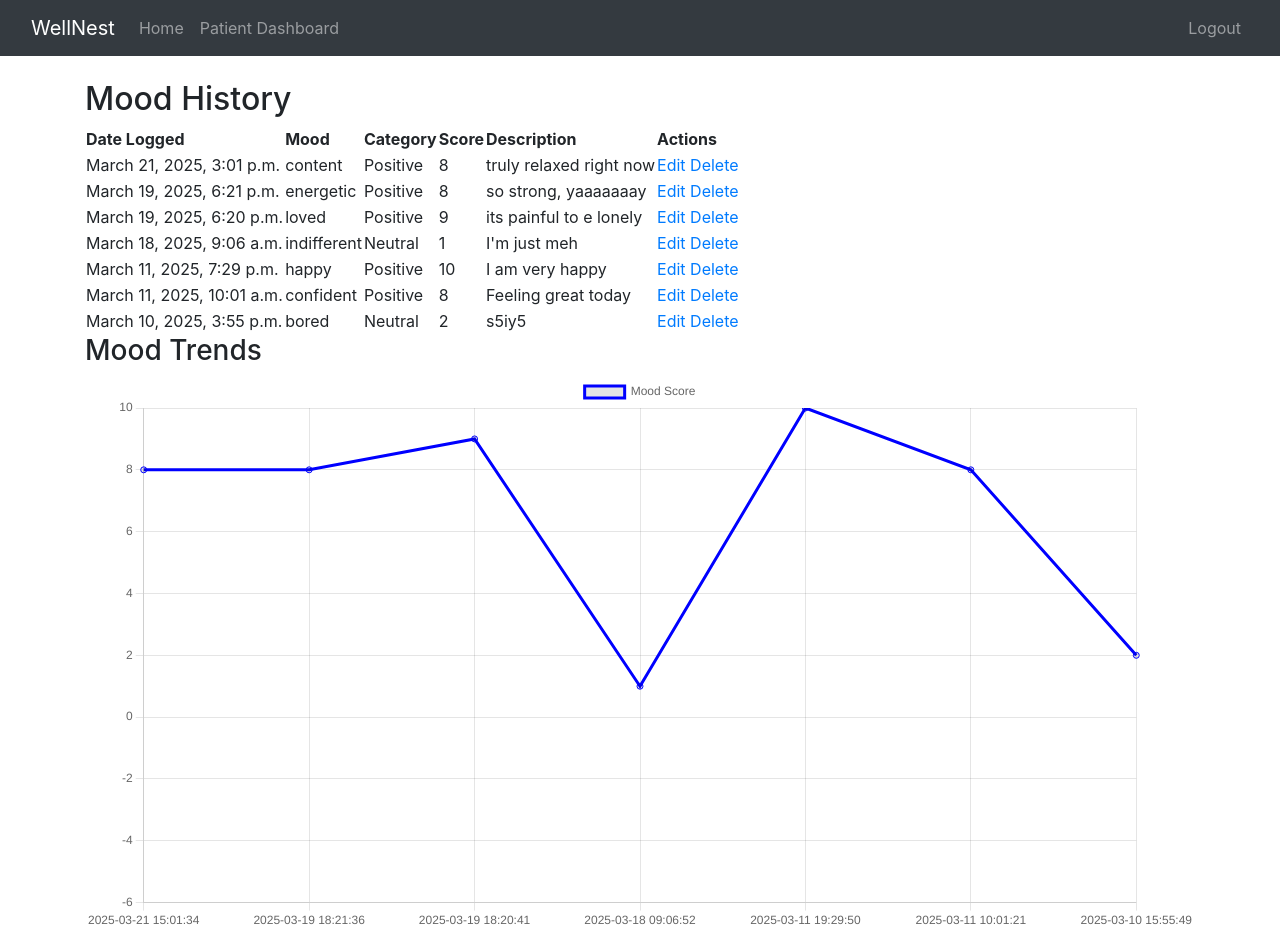
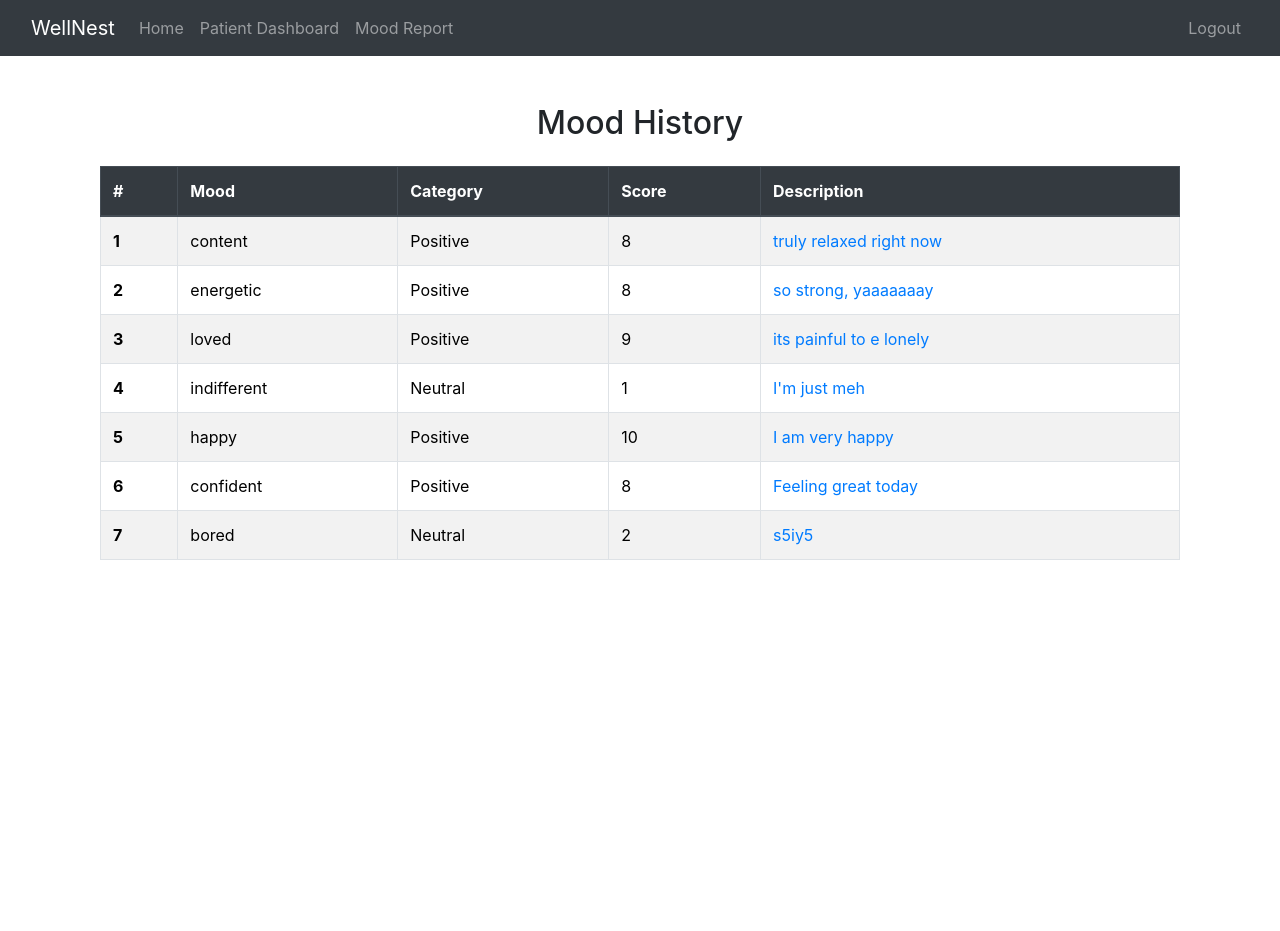
Before and after one commit to Leeshirn/mental-health-management, a Django app: page /mood_history/ in a window 1280 px wide. After the commit the page ends 560 px from the top, so only its background shows below. Run offline with Django 5.2, Linux system fonts and the light colour scheme; a user stored in the database is signed in; data comes from the database, SQL or seed files in the repository; both versions use the stored data as it was after the commit; some libraries are stand-ins or nearby versions.

Commit message:
styling the mood pages

```diff
--- a/mental/website/models.py
+++ b/mental/website/models.py
@@ -31,29 +31,29 @@ MOOD_CATEGORIES = [
 MOODS = [
     ('happy', 'Positive', 10),
     ('excited', 'Positive', 9),
-    ('grateful', 'Positive', 8),
-    ('content', 'Positive', 7),
-    ('hopeful', 'Positive', 6),
-    ('proud', 'Positive', 5),
-    ('relaxed', 'Positive', 5),
-    ('loved', 'Positive', 6),
-    ('confident', 'Positive', 7),
+    ('grateful', 'Positive', 9),
+    ('content', 'Positive', 8),
+    ('hopeful', 'Positive', 8),
+    ('proud', 'Positive', 7),
+    ('relaxed', 'Positive', 7),
+    ('loved', 'Positive', 9),
+    ('confident', 'Positive', 8),
     ('energetic', 'Positive', 8),
     ('optimistic', 'Positive', 9),
-    ('relieved', 'Positive', 10),
+    ('relieved', 'Positive', 8),
     ('calm', 'Neutral', 4),
-    ('bored', 'Neutral', 3),
-    ('indifferent', 'Neutral', 2),
-    ('tired', 'Neutral', 1),
-    ('okay', 'Neutral', 2),
-    ('apathetic', 'Neutral', 1),
-    ('unsure', 'Neutral', 3),
+    ('bored', 'Neutral', 2),
+    ('indifferent', 'Neutral', 1),
+    ('tired', 'Negative', -1),
+    ('okay', 'Neutral', 3),
+    ('apathetic', 'Negative', -1),
+    ('unsure', 'Neutral', 2),
     ('blank', 'Neutral', 0),
-    ('sad', 'Negative', -1),
-    ('angry', 'Negative', -2),
-    ('stressed', 'Negative', -3),
-    ('frustrated', 'Negative', -2),
-    ('anxious', 'Negative', -4),
+    ('sad', 'Negative', -2),
+    ('angry', 'Negative', -4),
+    ('stressed', 'Negative', -4),
+    ('frustrated', 'Negative', -3),
+    ('anxious', 'Negative', -5),
     ('guilty', 'Negative', -3),
     ('lonely', 'Negative', -4),
     ('hopeless', 'Negative', -5),
--- a/mental/website/templates/mood_tracker/mood_history.html
+++ b/mental/website/templates/mood_tracker/mood_history.html
@@ -1,63 +1,33 @@
 {% extends 'base.html' %}
 
 {% block content %}
-<h2>Mood History</h2>
-<table>
-    <thead>
+<div class="container mt-4">
+    <h2 class="text-center mb-4">Mood History</h2>
+    <div class="table-responsive">
+        <table class="table table-striped table-hover table-bordered">
+            <thead class="thead-dark">
                 <tr>
-            <th>Date Logged</th>
-            <th>Mood</th>
-            <th>Category</th>
-            <th>Score</th>
-            <th>Description</th>
-            <th>Actions</th>
+                    <th scope="col">#</th>
+                    <th scope="col">Mood</th>
+                    <th scope="col">Category</th>
+                    <th scope="col">Score</th>
+                    <th scope="col">Description</th>
                 </tr>
             </thead>
             <tbody>
                 {% for entry in mood_entries %}
                 <tr>
-            <td>{{ entry.date_logged }}</td>
+                    <th scope="row">{{ forloop.counter }}</th>
                     <td>{{ entry.mood }}</td>
                     <td>{{ entry.category }}</td>
                     <td>{{ entry.score }}</td>
-            <td>{{ entry.description }}</td>
                     <td>
-                <a href="{% url 'update_mood' entry.id %}">Edit</a>
-
-                <a href="{% url 'delete_mood_entry' entry.id %}">Delete</a>
+                        <a href="{% url 'update_mood' entry.id %}" class="text-decoration-none text-primary">{{ entry.description }}</a>
                     </td>
                 </tr>
                 {% endfor %}
             </tbody>
         </table>
-
-<h3>Mood Trends</h3>
-<canvas id="moodChart"></canvas>
-
-<script src="https://cdn.jsdelivr.net/npm/chart.js"></script>
-<script>
-    var moodData = JSON.parse('{{ mood_data|escapejs }}');
-
-    var ctx = document.getElementById('moodChart').getContext('2d');
-    var chart = new Chart(ctx, {
-        type: 'line',
-        data: {
-            labels: moodData.dates,
-            datasets: [
-                {
-                    label: 'Mood Score',
-                    borderColor: 'blue',
-                    data: moodData.scores,
-                    fill: false
-                }
-            ]
-        },
-        options: {
-            responsive: true,
-            scales: {
-                y: { min: -6, max: 10 }
-            }
-        }
-    });
-</script>
+    </div>
+</div>
 {% endblock %}
--- a/mental/website/templates/navbar.html
+++ b/mental/website/templates/navbar.html
@@ -21,6 +21,9 @@
                   <a class="nav-link {% if request.resolver_match.url_name == 'patient_dashboard' %}active{% endif %}" href="{% url 'patient_dashboard' %}">Patient Dashboard</a>
               </li>
           {% endif %}
+          <li class="nav-item">
+            <a class="nav-link {% if request.resolver_match.url_name == 'mood_report' %}active{% endif %}" href="{% url 'mood_report' %}">Mood Report</a>
+        </li>
         {% endif %}
       </ul>
 
--- a/mental/website/urls.py
+++ b/mental/website/urls.py
@@ -13,6 +13,7 @@ urlpatterns = [
     path('mood_history/', views.mood_history, name='mood_history'),
     path('update_mood/<int:entry_id>/', views.update_mood, name='update_mood'),
     path('delete/<int:entry_id>/', views.delete_mood_entry, name='delete_mood_entry'),
+     path('mood-report/', views.mood_report, name='mood_report'),
     path('journal/', views.journal_dashboard, name='journal_dashboard'),
     path('journal/new/', views.create_journal_entry, name='create_journal_entry'),
     path('journal/edit/<int:entry_id>/', views.edit_journal_entry, name='edit_journal_entry'),
--- a/mental/website/views.py
+++ b/mental/website/views.py
@@ -9,7 +9,9 @@ from django.contrib import messages
 from .forms import SignUpForm, MoodEntryForm, JournalEntryForm, JournalSettingsForm
 from .models import UserProfile, MoodEntry,JournalEntry, JournalSettings, JournalPrompt
 from django.db import models
-
+from django.db.models import Max, Count
+from datetime import timedelta, datetime
+from django.utils import timezone
 
 
 def home(request):
@@ -111,13 +113,12 @@ def log_mood(request):
     return render(request, 'mood_tracker/log_mood.html', {'form': form})
 
 @login_required
-@login_required
 def mood_history(request):
     mood_entries = MoodEntry.objects.filter(user=request.user).order_by('-date_logged')
 
     # Prepare data for Chart.js
     mood_data = {
-        "dates": [entry.date_logged.strftime('%Y-%m-%d %H:%M:%S') for entry in mood_entries],
+        "dates": [entry.date_logged.strftime('%Y-%m-%d') for entry in mood_entries],
         "scores": [entry.score for entry in mood_entries],
     }
 
@@ -136,7 +137,7 @@ def update_mood(request, entry_id):
             return redirect('mood_history')
     else:
         form = MoodEntryForm(instance=entry)
-    return render(request, 'mood_tracker/update_mood.html', {'form': form})
+    return render(request, 'mood_tracker/update_mood.html', {'form': form, 'entry': entry})
 
 @login_required
 def delete_mood_entry(request, entry_id):
@@ -145,6 +146,57 @@ def delete_mood_entry(request, entry_id):
         entry.delete()
         return redirect('mood_history')
     return render(request, 'mood_tracker/confirm_delete.html', {'entry': entry})
+
+@login_required
+def mood_report(request):
+    # Get the period from the query parameter (default to 'daily')
+    period = request.GET.get('period', 'daily')
+
+    today = timezone.now()
+
+    # Calculate start_date and end_date based on the period
+    if period == 'daily':
+        start_date = today.replace(hour=0, minute=0, second=0, microsecond=0)  # Start of the day (00:00)
+        end_date = today.replace(hour=23, minute=59, second=59, microsecond=999999)  # End of the day (23:59)
+    elif period == 'weekly':
+        start_date = today - timedelta(days=today.weekday())  # Start of the week (Monday)
+        start_date = start_date.replace(hour=0, minute=0, second=0, microsecond=0)
+        end_date = start_date + timedelta(days=6, hours=23, minutes=59, seconds=59, microseconds=999999)  # End of the week (Sunday)
+    elif period == 'monthly':
+        start_date = today.replace(day=1, hour=0, minute=0, second=0, microsecond=0)  # Start of the month (1st day)
+        # Calculate the last day of the month
+        next_month = start_date.replace(day=28) + timedelta(days=4)  # Move to the next month
+        end_date = next_month - timedelta(days=next_month.day)  # Last day of the current month
+        end_date = end_date.replace(hour=23, minute=59, second=59, microsecond=999999)
+
+    # Filter entries based on the period
+    entries = MoodEntry.objects.filter(user=request.user, date_logged__range=[start_date, end_date])
+
+    # Count occurrences of each mood
+    mood_counts = entries.values('mood').annotate(count=Count('mood')).order_by('mood')
+
+    # Calculate maximum mood experienced
+    max_mood = entries.aggregate(Max('score'))['score__max']
+
+    # Calculate total number of mood entries
+    total_entries = entries.count()
+
+    # Prepare data for Chart.js (optional)
+    mood_data = {
+        "dates": [entry.date_logged.strftime('%Y-%m-%d %H:%M:%S') for entry in entries],
+        "scores": [entry.score for entry in entries],
+    }
+
+    context = {
+        'period': period,
+        'start_date': start_date,
+        'end_date': end_date,
+        'mood_counts': mood_counts,
+        'max_mood': max_mood,
+        'total_entries': total_entries,
+        'mood_data': json.dumps(mood_data),  # For Chart.js
+    }
+    return render(request, 'mood_tracker/mood_report.html', context)
 
 @login_required
 def journal_dashboard(request):
```
Also changed, not shown: mental/website/forms.py (+8 -1 lines), mental/website/templates/mood_tracker/log_mood.html (+23 -6 lines), mental/website/templates/mood_tracker/mood_report.html (added, +69 -0 lines), mental/website/templates/mood_tracker/update_mood.html (+23 -7 lines), mental/db.sqlite3. Lines whose indentation alone changed are shown as unchanged.
